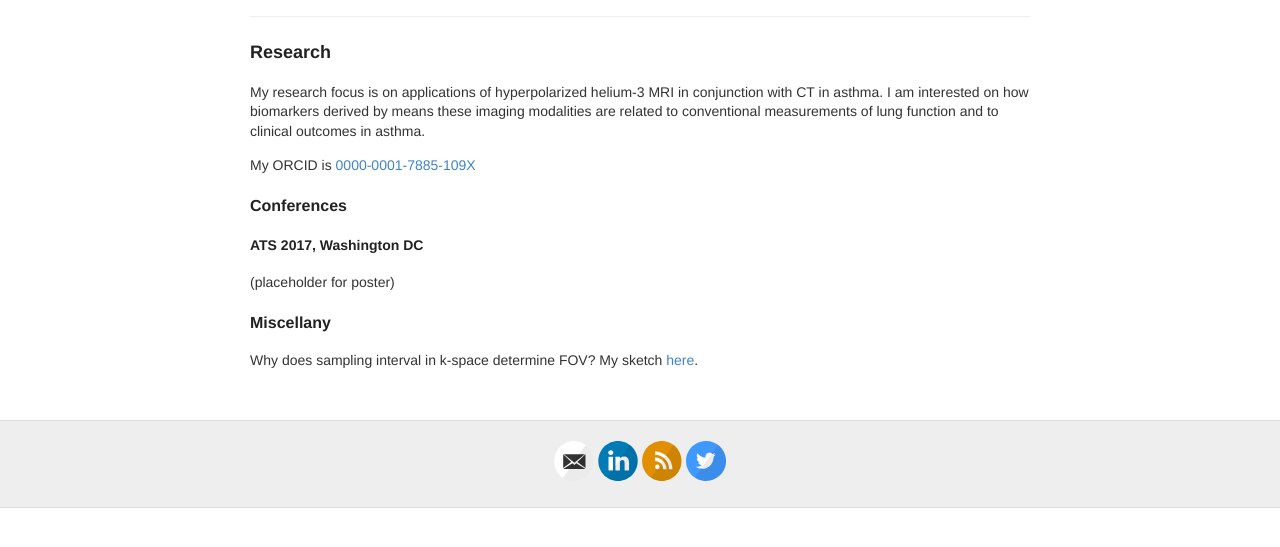
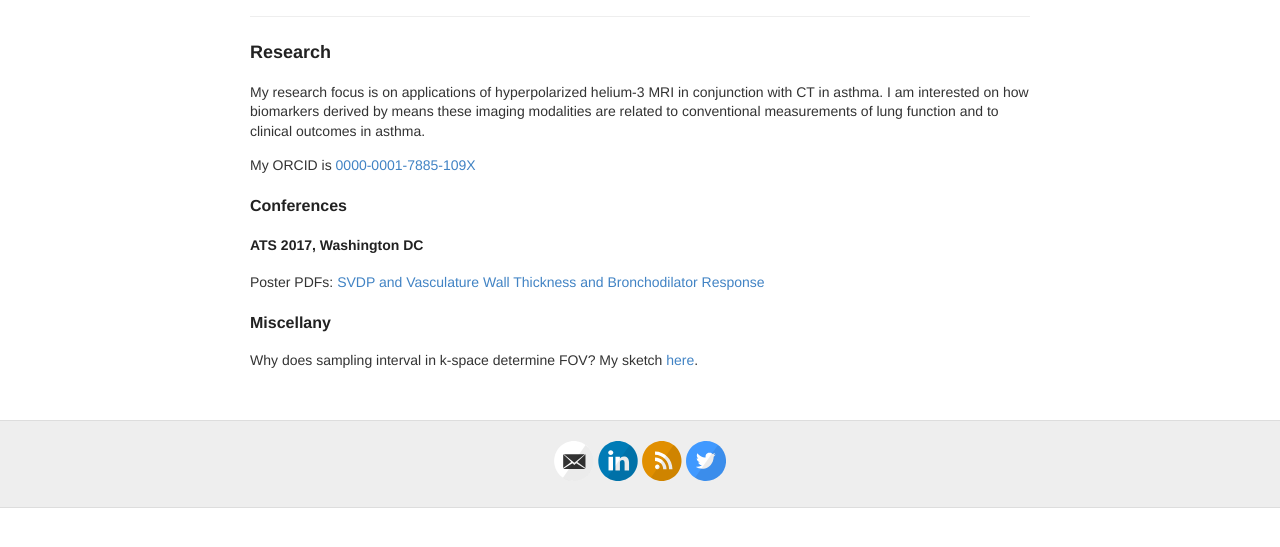
Before and after one commit to mummydg/mummydg.github.io, a Jekyll site: the page built from research.md, in a window 1280 px wide, cut to the strip 144-691 px from the top of the page. Built offline with Jekyll 4.4.1, drawn with Linux system fonts in a browser that asks for light colours.

Commit message:
adding posters

```diff
--- a/research.md
+++ b/research.md
@@ -12,7 +12,9 @@ My ORCID is <a href="http://orcid.org/0000-0001-7885-109X">0000-0001-7885-109X</
 <h2>Conferences</h2>
 
 <h3>ATS 2017, Washington DC</h3>
-(placeholder for poster)
+Poster PDFs:
+<a href="{{site.url}}/pdfs/mummy_ats2017_vasculature.pdf">SVDP and Vasculature</a>
+<a href="{{site.url}}/pdfs/mummy_ats2017_bronch.pdf">Wall Thickness and Bronchodilator Response</a>
 
 <h2>Miscellany</h2>
 
```
Also changed, not shown: 2 other files.
